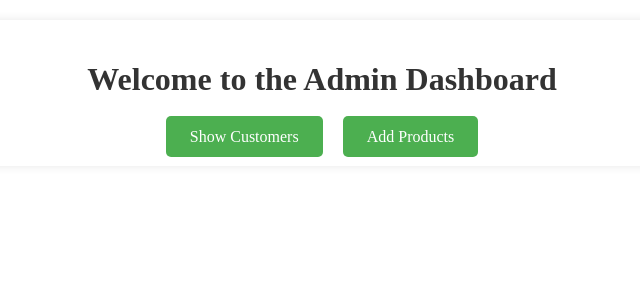
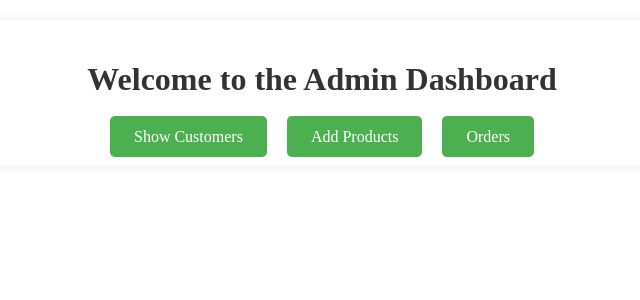
Before and after one commit to halidin/bookstore-angular, an Angular app: page /dashboard in a window 1280 px wide. Shown: the top 300 px of the page, without its empty margins (318-958 px from the left). Built offline with nearby package versions, Linux system fonts and the light colour scheme.

Commit message:
Update dashboard.component.html

```diff
--- a/src/app/pages/admin/dashboard/dashboard.component.html
+++ b/src/app/pages/admin/dashboard/dashboard.component.html
@@ -4,6 +4,7 @@
 
         <a [routerLink]="['/customer']" class="show-customers">Show Customers</a>
         <a [routerLink]="['/products']" class="add-products">Add Products</a>
+        <a [routerLink]="['/orders']" class="orders">Orders</a>
 
     </div>
 </div>
```
